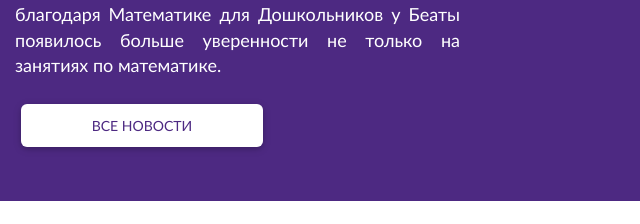
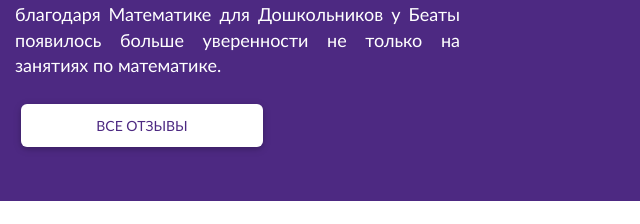
Before and after one commit to YanaVilkomir/math.com, a plain HTML site: page index.html in a window 1280 px wide. Shown: the part 2716-2940 px from the top of the page, 0-640 px from the left. Drawn offline with nearby package versions, Linux system fonts and the light colour scheme.

Commit message:
Add files via upload

```diff
--- a/index.html
+++ b/index.html
@@ -317,7 +317,7 @@
           </div>
           <form action="news.html" method="GET">
             <div class="">
-              <a href="news.html" class="btn button button_white">Все новости</a>
+              <a href="news.html" class="btn button button_white">Все отзывы</a>
             </div>
           </form>
           <a class="carousel-control-prev" href="#carouselExampleIndicators2" role="button" data-slide="prev">
```
